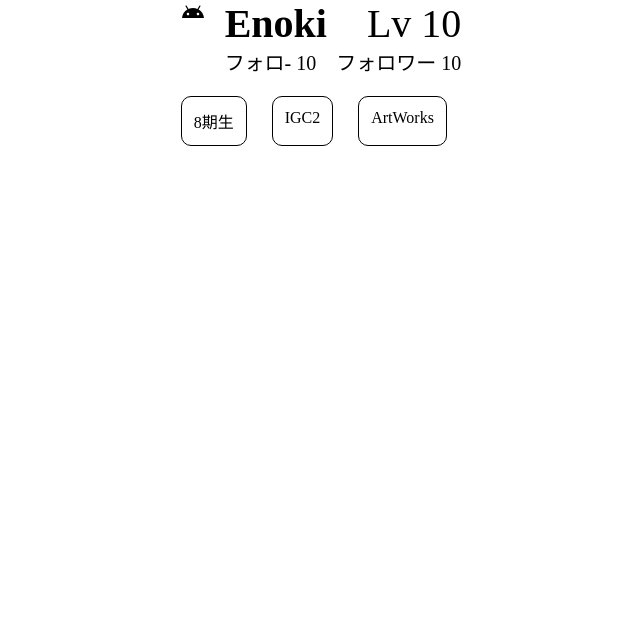
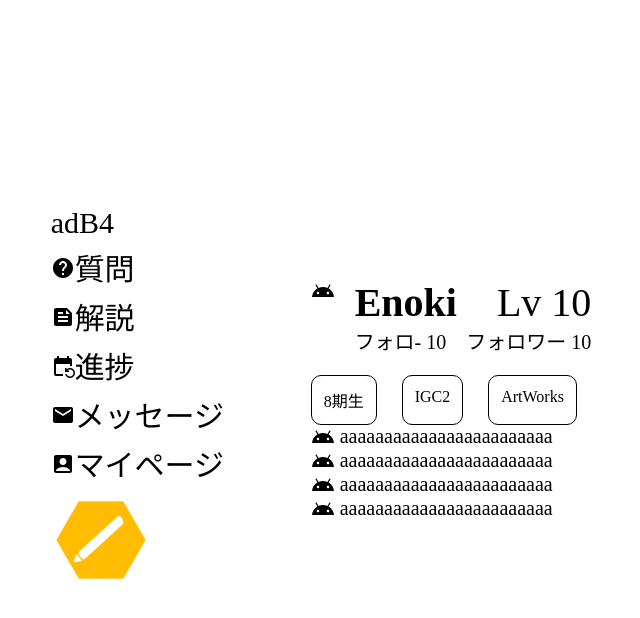
Before and after one commit to riku546/iniadb4-nextjs, a Next.js app: page /Profile in a window 1280 px wide. Shown: the top 618 px of the page, without its empty margins (319-959 px from the left). Built offline with nearby package versions, Linux system fonts and the light colour scheme.

Commit message:
プロフィールのレイアウト調整

```diff
--- a/src/components/NavList.tsx
+++ b/src/components/NavList.tsx
@@ -10,7 +10,7 @@ const NavList = () => {
   return (
     <nav className={styles.nav}>
       <div className={styles.element}>
-        <NextLink href="./adB4" className={styles.link}>
+        <NextLink href="/" className={styles.link}>
           adB4
         </NextLink>
       </div>
--- a/src/css/Profile.module.css
+++ b/src/css/Profile.module.css
@@ -2,4 +2,11 @@
   display: flex;
   justify-content: center;
   align-items: center;
+  gap: 60px;
+  height: 100vh;
 }
+
+.UserInfo{
+  display: flex;
+  flex-direction: column;
+}
--- a/src/css/UserInfo.module.css
+++ b/src/css/UserInfo.module.css
@@ -1,8 +1,10 @@
 .container{
-  display: flex;
-  flex-direction:column ;
+display: flex;
+flex-direction: column;
   gap: 20px;
+
 }
+
 
 
 .infos{
--- a/src/pages/Profile.tsx
+++ b/src/pages/Profile.tsx
@@ -1,11 +1,20 @@
 import UserInfo from '@/components/UserInfo'
 import React from 'react'
 import styles from "../css/Profile.module.css"
+import NavList from '@/components/NavList'
+import ContentList from '@/components/ContentList'
 
 const profile = () => {
   return (
+
     <div className={styles.container}>
+      <NavList/>
+
+      <div className={styles.UserInfo}>
+
       < UserInfo/>
+      <ContentList/>
+      </div>
 
 
 
```
